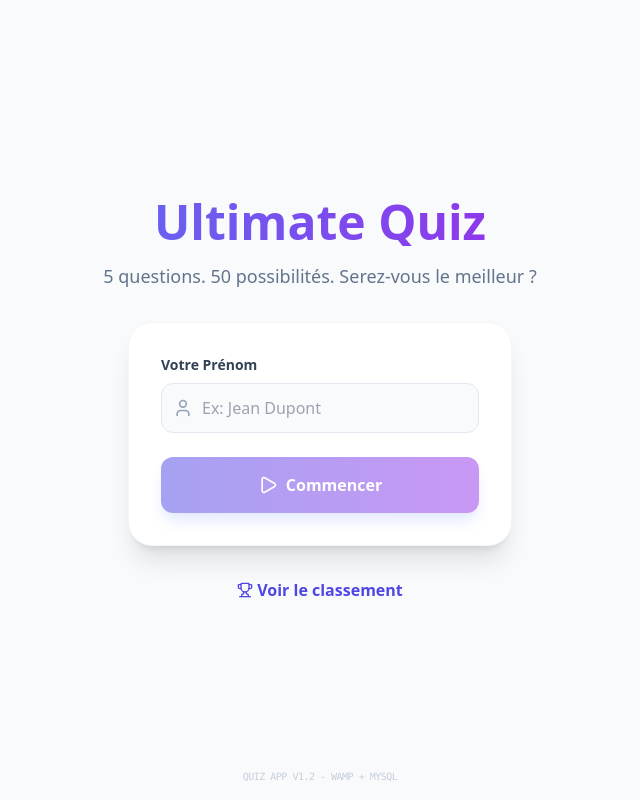
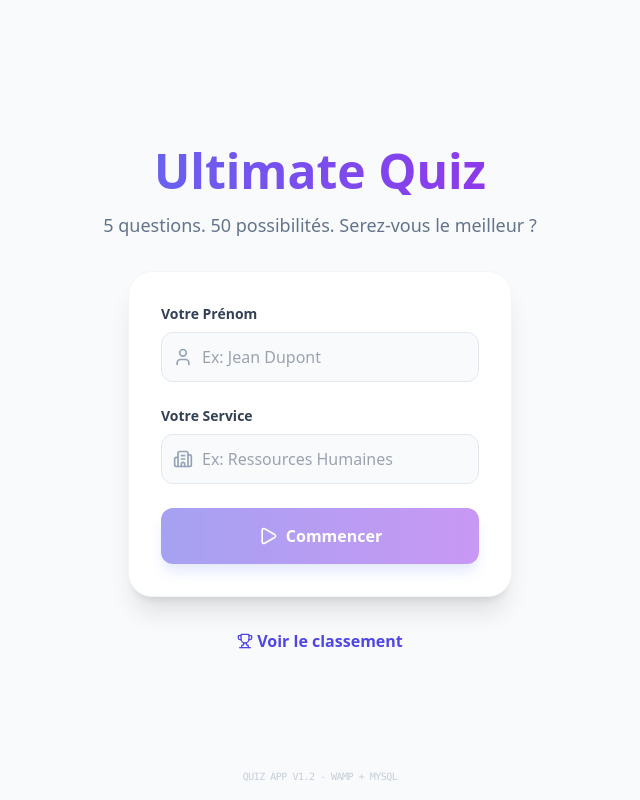
Before and after one commit to AlexisJadoul/quizz, a PHP site: page / in a window 1280 px wide. Shown: the whole page, without its empty margins (320-960 px from the left). Run offline with PHP 8.4, Linux system fonts and the light colour scheme; some libraries are stand-ins or nearby versions.

Commit message:
Ask for service when submitting scores

```diff
--- a/api/db.php
+++ b/api/db.php
@@ -25,6 +25,12 @@ function json_out(array $data, int $code = 200): void {
   exit;
 }
 
+function ensureServiceColumn(PDO $pdo): void {
+  try {
+    $pdo->exec("ALTER TABLE scores ADD COLUMN service VARCHAR(120) NULL AFTER name");
+  } catch (Throwable $e) {}
+}
+
 function client_ip_bin(): ?string {
   $ip = $_SERVER['REMOTE_ADDR'] ?? null;
   if (!$ip) return null;
--- a/api/scores.php
+++ b/api/scores.php
@@ -4,7 +4,8 @@ require __DIR__ . '/db.php';
 
 try {
   $pdo = db();
-  $stmt = $pdo->query("SELECT id, name, score, created_at FROM scores ORDER BY score DESC, created_at ASC LIMIT 10");
+  ensureServiceColumn($pdo);
+  $stmt = $pdo->query("SELECT id, name, service, score, created_at FROM scores ORDER BY score DESC, created_at ASC LIMIT 10");
   $rows = $stmt->fetchAll();
   json_out(['ok' => true, 'scores' => $rows]);
 } catch (Throwable $e) {
--- a/index.php
+++ b/index.php
@@ -85,6 +85,7 @@ declare(strict_types=1);
     const state = {
       gameState: 'menu', // menu | playing | finished | leaderboard
       playerName: '',
+      playerService: '',
       currentQuestions: [],
       currentIndex: 0,
       score: 0,
@@ -113,12 +114,12 @@ declare(strict_types=1);
       }
     }
 
-    async function apiAddScore(name, score) {
+    async function apiAddScore(name, service, score) {
       try {
         await fetch('api/add_score.php', {
           method: 'POST',
           headers: { 'Content-Type': 'application/json' },
-          body: JSON.stringify({ name, score })
+          body: JSON.stringify({ name, service, score })
         });
       } catch (e) {}
     }
@@ -133,7 +134,7 @@ declare(strict_types=1);
     }
 
     function startNewGame() {
-      if (!state.playerName.trim()) return;
+      if (!state.playerName.trim() || !state.playerService.trim()) return;
       state.currentQuestions = shuffle(QUESTIONS_DATABASE).slice(0, 5);
       state.currentIndex = 0;
       state.score = 0;
@@ -146,7 +147,7 @@ declare(strict_types=1);
     function finishGame(finalScore) {
       state.gameState = 'finished';
       render();
-      apiAddScore(state.playerName.trim(), finalScore).then(() => {
+      apiAddScore(state.playerName.trim(), state.playerService.trim(), finalScore).then(() => {
         apiGetScores();
       });
     }
@@ -213,9 +214,23 @@ declare(strict_types=1);
               </div>
             </div>
 
+            <div class="mb-6">
+              <label class="block text-sm font-semibold text-slate-700 mb-2">Votre Service</label>
+              <div class="relative">
+                ${icon('building-2', 'absolute left-3 top-1/2 -translate-y-1/2 text-slate-400 w-5 h-5')}
+                <input
+                  id="playerService"
+                  type="text"
+                  value="${escapeHtml(state.playerService)}"
+                  placeholder="Ex: Ressources Humaines"
+                  class="w-full pl-10 pr-4 py-3 bg-slate-50 border border-slate-200 rounded-xl focus:ring-2 focus:ring-indigo-500 focus:border-transparent outline-none transition-all"
+                />
+              </div>
+            </div>
+
             <button
               id="startBtn"
-              ${state.playerName.trim() ? '' : 'disabled'}
+              ${state.playerName.trim() && state.playerService.trim() ? '' : 'disabled'}
               class="w-full bg-gradient-to-r from-indigo-600 to-purple-600 text-white font-bold py-4 rounded-xl shadow-lg shadow-indigo-200 hover:opacity-90 transition-all active:scale-95 disabled:opacity-50 flex items-center justify-center gap-2"
             >
               ${icon('play', 'w-5 h-5')} Commencer
@@ -331,7 +346,10 @@ declare(strict_types=1);
                     <div class="flex items-center justify-between p-4 px-6 hover:bg-slate-50 transition-colors">
                       <div class="flex items-center gap-4">
                         <span class="w-8 h-8 flex items-center justify-center rounded-full font-bold text-sm ${badge}">${i + 1}</span>
-                        <span class="font-bold text-slate-700">${escapeHtml(e.name || 'Anonyme')}</span>
+                        <div class="flex flex-col">
+                          <span class="font-bold text-slate-700">${escapeHtml(e.name || 'Anonyme')}</span>
+                          ${e.service ? `<span class="text-xs text-slate-500">${escapeHtml(e.service)}</span>` : ''}
+                        </div>
                       </div>
                       <div class="flex items-center gap-2">
                         <span class="text-xl font-black text-indigo-600">${Number(e.score) || 0}</span>
@@ -374,11 +392,16 @@ declare(strict_types=1);
     function wireEvents() {
       if (state.gameState === 'menu') {
         const input = document.getElementById('playerName');
+        const serviceInput = document.getElementById('playerService');
         const btn = document.getElementById('startBtn');
         const lb = document.getElementById('goLeaderboard');
 
         input?.addEventListener('input', (e) => {
           state.playerName = e.target.value;
+          render();
+        });
+        serviceInput?.addEventListener('input', (e) => {
+          state.playerService = e.target.value;
           render();
         });
         btn?.addEventListener('click', startNewGame);
```
Also changed, not shown: api/add_score.php (+7 -1 lines).
